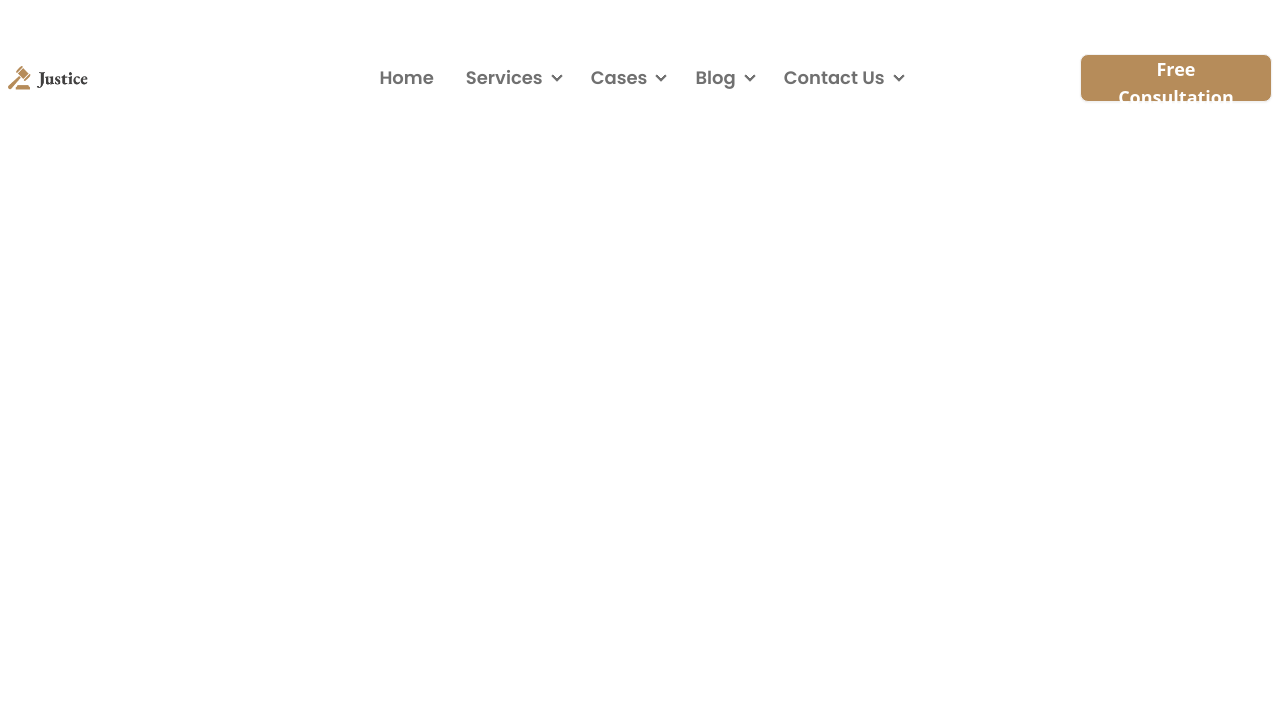
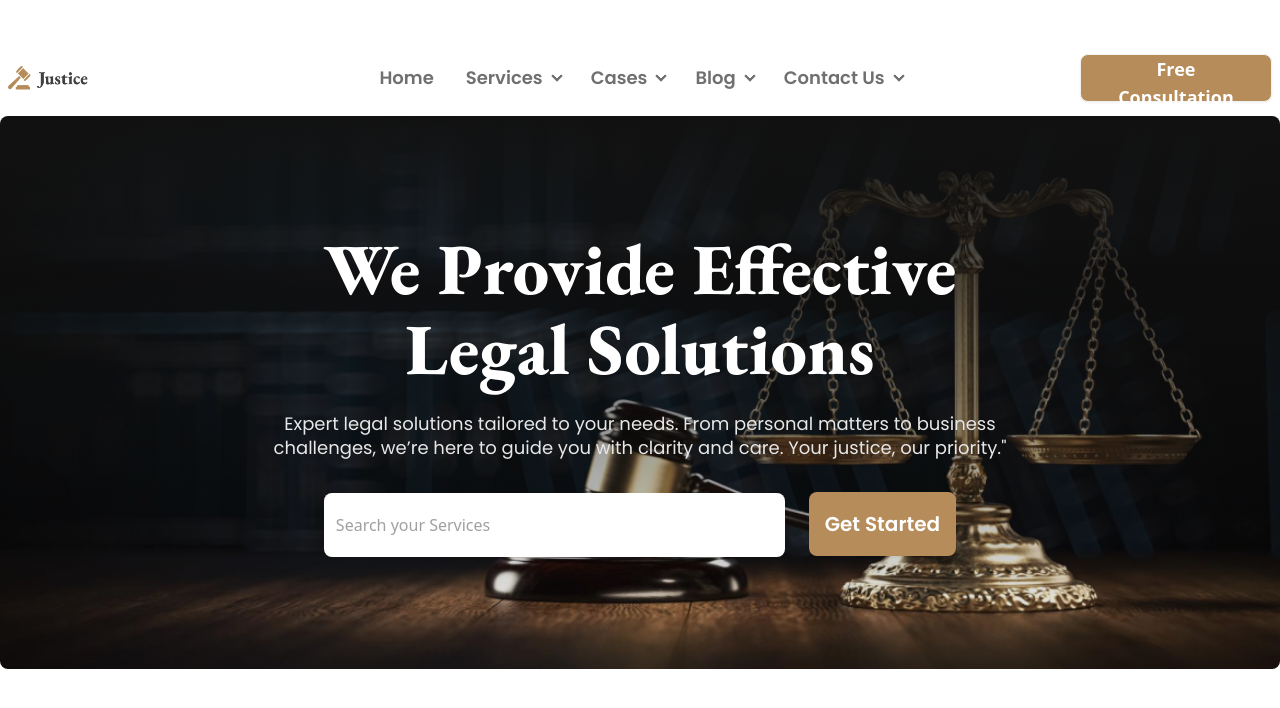
Before and after one commit to nazmul-devil/legal-solution-daisyUI, a plain HTML site: page index.html in a window 1280 px wide. Drawn offline with nearby package versions, Linux system fonts and the light colour scheme.

Commit message:
added hero section

```diff
--- a/index.html
+++ b/index.html
@@ -56,9 +56,11 @@
 
 
         .shade-1 {
+            border-radius: 0.5rem; ;
             background-image: linear-gradient(180.00deg, rgb(17, 17, 17), rgba(17, 17, 17, 0) 100%), url('./images/banner.png');
             background-repeat: no-repeat;
             background-size: cover;
+            background-position: center;
         }
     </style>
 
@@ -193,7 +195,30 @@
     </header>
 
 
-    <main>
+    <main class="container mx-auto">
+<!-- hero section -->
+
+
+
+<div
+  class="shade-1 px-30 py-12 lg:px-60 lg:py-24">
+  <div class="hero-overlay bg-opacity-60"></div>
+  <div class="hero-content text-neutral-content text-center">
+    <div class="">
+      <h1 class="eb-garamond mb-6 text-4xl lg:text-7xl font-extrabold leading-[2rem] lg:leading-[5rem] text-white">We Provide Effective <br> Legal Solutions</h1>
+      <p class="mb-5 poppins font-normal text-lg lg:leading-6 leading-4 text-[#E7E7E7]">
+        Expert legal solutions tailored to your needs. From personal matters to business challenges, we’re here to guide you with clarity and care. Your justice, our priority."
+      </p>
+      <div class="space-y-3 lg:space-x-6">
+        <input class="w-3/5 h-16 p-3 bg-white rounded-lg placeholder-[#A0A0A0]" type="text" placeholder="Search your Services"><button class="poppins btn border-none bg-[#B68C5A] h-16 font-semibold text-xl text-white">Get Started</button>
+      </div>
+    </div>
+  </div>
+</div>
+
+
+
+
 
     </main>
 
```
